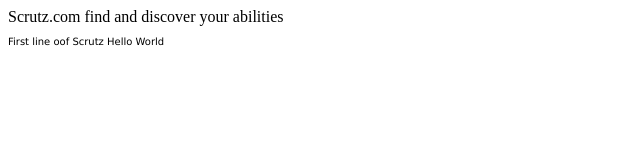
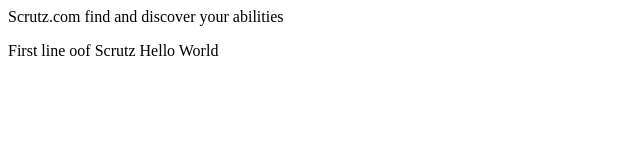
Before and after one commit to kartikeyapande/Scrutz, a plain HTML site: page home.html in a window 1280 px wide. Shown: the whole page, without its empty margins (0-640 px from the left). Drawn offline with Linux system fonts and the light colour scheme.

Commit message:
Update home.html

```diff
--- a/home.html
+++ b/home.html
@@ -1,10 +1,11 @@
+<!doctype html>
 <html>
 <head>
 <tilte>Scrutz.com find and discover your abilities</title>
 <script>
 </script>
 <style>
-p{
+#p{
 font-family:Verdana;
 text-color:#FF0000;
 font-size:10px;
```
